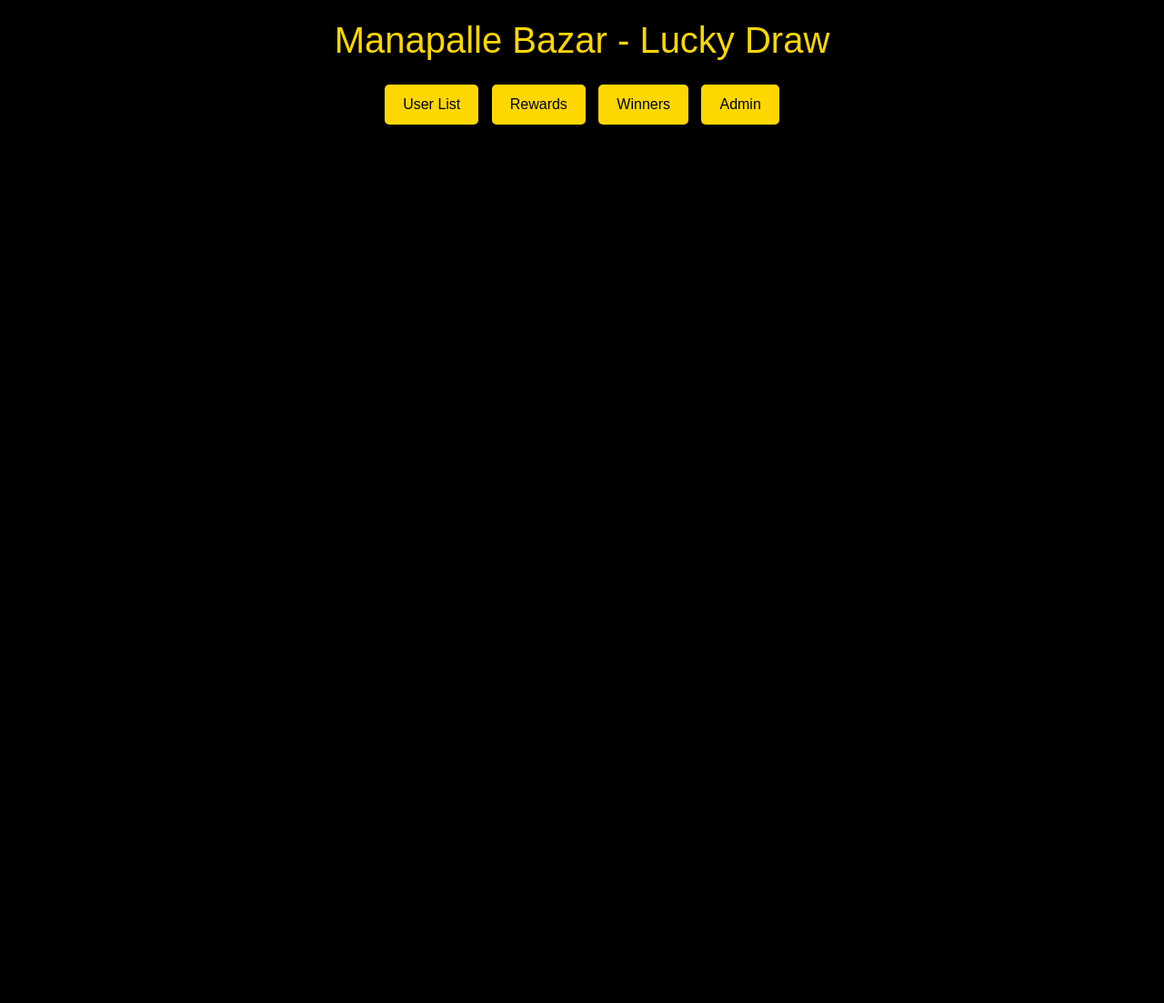
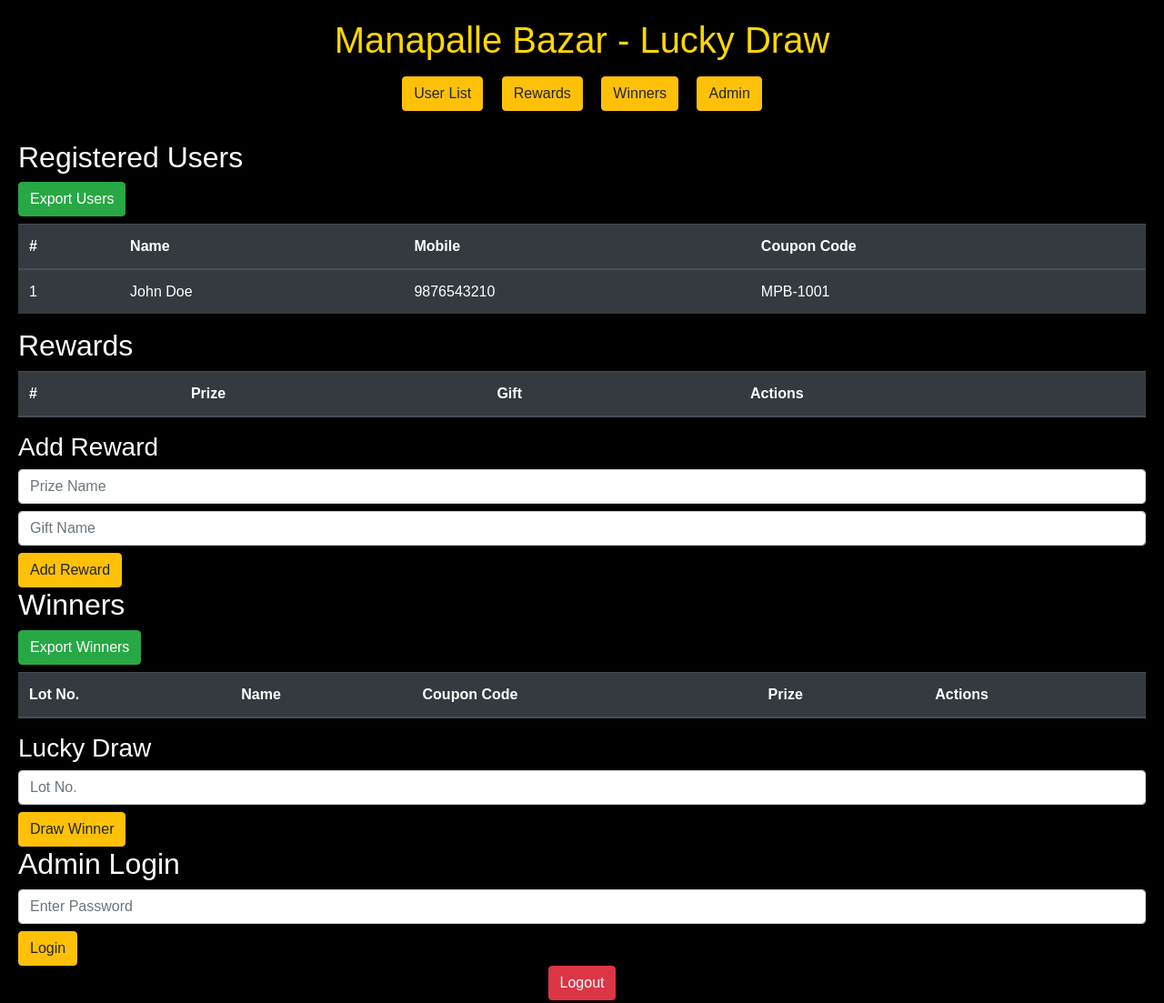
Before and after one commit to 9164646/Manapalle-Bazar-, a plain HTML site: page index.html in a window 1280 px wide. Shown: the whole page at 91% size. Before the commit the page ends 800 px from the top, so only its background shows below. Drawn offline with nearby package versions, Linux system fonts and the light colour scheme.

Commit message:
Update index.html

```diff
--- a/index.html
+++ b/index.html
@@ -7,31 +7,24 @@
     <title>Manapalle Bazar - Lucky Draw</title>
     <link rel="stylesheet" href="https://stackpath.bootstrapcdn.com/bootstrap/4.5.2/css/bootstrap.min.css">
     <script src="https://cdn.jsdelivr.net/npm/canvas-confetti@1.4.0"></script>
-    <style>
-        body { background: #000; color: #fff; font-family: Arial, sans-serif; padding: 20px; }
-        h1 { color: #FFD700; margin-bottom: 20px; text-align: center; }
-        .btn-custom { background: #FFD700; color: #000; border: none; padding: 10px 20px; margin: 5px; border-radius: 5px; cursor: pointer; }
-        table { width: 100%; background: #fff; color: #000; margin-top: 20px; border-radius: 5px; }
-        th, td { padding: 10px; border: 1px solid #ddd; }
-        .hidden { display: none; }
-    </style>
 </head>
-<body>
+<body style="background: #000; color: #fff; font-family: Arial, sans-serif; padding: 20px;">
 
-<h1>Manapalle Bazar - Lucky Draw</h1>
+<h1 class="text-center" style="color: #FFD700;">Manapalle Bazar - Lucky Draw</h1>
 
 <div id="navigation" class="text-center mb-4">
-    <button class="btn-custom" onclick="showSection('userList')">User List</button>
-    <button class="btn-custom" onclick="showSection('rewardList')">Rewards</button>
-    <button class="btn-custom" onclick="showSection('winnerList')">Winners</button>
-    <button class="btn-custom" onclick="window.location.href='?admin=true'">Admin</button>
+    <button class="btn btn-warning m-2" onclick="showSection('userList')">User List</button>
+    <button class="btn btn-warning m-2" onclick="showSection('rewardList')">Rewards</button>
+    <button class="btn btn-warning m-2" onclick="showSection('winnerList')">Winners</button>
+    <button class="btn btn-warning m-2" onclick="window.location.href='?admin=true'">Admin</button>
 </div>
 
 <!-- User List -->
 <div id="userList" class="hidden">
     <h2>Registered Users</h2>
-    <table class="table">
-        <thead><tr><th>S. No.</th><th>Name</th><th>Mobile</th><th>Coupon Code</th></tr></thead>
+    <button class="btn btn-success mb-2" onclick="exportToCSV('users')">Export Users</button>
+    <table class="table table-dark">
+        <thead><tr><th>#</th><th>Name</th><th>Mobile</th><th>Coupon Code</th></tr></thead>
         <tbody id="userTableBody"></tbody>
     </table>
 </div>
@@ -39,8 +32,8 @@
 <!-- Reward List -->
 <div id="rewardList" class="hidden">
     <h2>Rewards</h2>
-    <table class="table">
-        <thead><tr><th>S. No.</th><th>Prize</th><th>Gift</th><th id="adminRewardActions" class="hidden">Actions</th></tr></thead>
+    <table class="table table-dark">
+        <thead><tr><th>#</th><th>Prize</th><th>Gift</th><th id="adminRewardActions" class="hidden">Actions</th></tr></thead>
         <tbody id="rewardTableBody"></tbody>
     </table>
 
@@ -48,14 +41,15 @@
         <h3>Add Reward</h3>
         <input type="text" id="rewardPrize" placeholder="Prize Name" class="form-control mb-2">
         <input type="text" id="rewardGift" placeholder="Gift Name" class="form-control mb-2">
-        <button class="btn-custom" onclick="addReward()">Add Reward</button>
+        <button class="btn btn-warning" onclick="addReward()">Add Reward</button>
     </div>
 </div>
 
 <!-- Winner List -->
 <div id="winnerList" class="hidden">
     <h2>Winners</h2>
-    <table class="table">
+    <button class="btn btn-success mb-2" onclick="exportToCSV('winners')">Export Winners</button>
+    <table class="table table-dark">
         <thead><tr><th>Lot No.</th><th>Name</th><th>Coupon Code</th><th>Prize</th><th id="adminWinnerActions" class="hidden">Actions</th></tr></thead>
         <tbody id="winnersTableBody"></tbody>
     </table>
@@ -63,7 +57,7 @@
     <div id="drawActions" class="hidden">
         <h3>Lucky Draw</h3>
         <input type="number" id="lotNumber" placeholder="Lot No." class="form-control mb-2">
-        <button class="btn-custom" onclick="drawWinner()">Draw Winner</button>
+        <button class="btn btn-warning" onclick="drawWinner()">Draw Winner</button>
     </div>
 </div>
 
@@ -71,23 +65,24 @@
 <div id="adminLogin" class="hidden">
     <h2>Admin Login</h2>
     <input type="password" id="adminPassword" placeholder="Enter Password" class="form-control mb-2">
-    <button class="btn-custom" onclick="validateAdmin()">Login</button>
+    <button class="btn btn-warning" onclick="validateAdmin()">Login</button>
+</div>
+
+<!-- Logout Button -->
+<div id="adminLogout" class="hidden text-center">
+    <button class="btn btn-danger" onclick="logoutAdmin()">Logout</button>
 </div>
 
 <script>
     const urlParams = new URLSearchParams(window.location.search);
     const isAdmin = urlParams.get('admin') === 'true';
-
     let users = JSON.parse(localStorage.getItem('users')) || [
-        { name: 'John Doe', mobile: '9876543210', coupon: 'MPB-1001' },
-        { name: 'Jane Doe', mobile: '9876543211', coupon: 'MPB-1002' }
+        { name: 'John Doe', mobile: '9876543210', coupon: 'MPB-1001' }
     ];
     let rewards = JSON.parse(localStorage.getItem('rewards')) || [];
     let winners = JSON.parse(localStorage.getItem('winners')) || [];
 
-    if (isAdmin) {
-        document.getElementById('adminLogin').classList.remove('hidden');
-    }
+    if (isAdmin) document.getElementById('adminLogin').classList.remove('hidden');
 
     function validateAdmin() {
         if (document.getElementById('adminPassword').value === '1234') {
@@ -96,10 +91,13 @@
             document.getElementById('adminWinnerActions').classList.remove('hidden');
             document.getElementById('rewardActions').classList.remove('hidden');
             document.getElementById('drawActions').classList.remove('hidden');
+            document.getElementById('adminLogout').classList.remove('hidden');
             renderData();
-        } else {
-            alert('Wrong password!');
-        }
+        } else alert('Wrong password!');
+    }
+
+    function logoutAdmin() {
+        window.location.href = window.location.pathname;
     }
 
     function showSection(section) {
@@ -114,11 +112,11 @@
         ).join('');
 
         document.getElementById('rewardTableBody').innerHTML = rewards.map((r, i) =>
-            `<tr><td>${i + 1}</td><td>${r.prize}</td><td>${r.gift}</td>${isAdmin ? `<td><button onclick="deleteReward(${i})" class="btn btn-danger btn-sm">Delete</button></td>` : ''}</tr>`
+            `<tr><td>${i + 1}</td><td>${r.prize}</td><td>${r.gift}</td></tr>`
         ).join('');
 
         document.getElementById('winnersTableBody').innerHTML = winners.map((w, i) =>
-            `<tr><td>${w.lot}</td><td>${w.name}</td><td>${w.coupon}</td><td>${w.prize}</td>${isAdmin ? `<td><button onclick="deleteWinner(${i})" class="btn btn-danger btn-sm">Delete</button></td>` : ''}</tr>`
+            `<tr><td>${w.lot}</td><td>${w.name}</td><td>${w.coupon}</td><td>${w.prize}</td></tr>`
         ).join('');
     }
 
@@ -129,35 +127,31 @@
             rewards.push({ prize, gift });
             localStorage.setItem('rewards', JSON.stringify(rewards));
             renderData();
-        }
+        } else alert('Please fill in both fields!');
     }
 
     function drawWinner() {
-        if (users.length === 0 || rewards.length === 0) {
-            alert('No participants or rewards available!');
+        const lot = document.getElementById('lotNumber').value;
+        if (winners.some(w => w.lot === lot)) {
+            alert('Lot number already used!');
             return;
         }
         const winner = users[Math.floor(Math.random() * users.length)];
         const prize = rewards.shift();
-        const lot = document.getElementById('lotNumber').value || winners.length + 1;
         winners.push({ lot, name: winner.name, coupon: winner.coupon, prize: prize.prize });
-
         localStorage.setItem('winners', JSON.stringify(winners));
         localStorage.setItem('rewards', JSON.stringify(rewards));
         confetti();
         renderData();
     }
 
-    function deleteReward(index) {
-        rewards.splice(index, 1);
-        localStorage.setItem('rewards', JSON.stringify(rewards));
-        renderData();
-    }
-
-    function deleteWinner(index) {
-        winners.splice(index, 1);
-        localStorage.setItem('winners', JSON.stringify(winners));
-        renderData();
+    function exportToCSV(type) {
+        let data = type === 'users' ? users : winners;
+        let csv = data.map(row => Object.values(row).join(",")).join("\n");
+        let link = document.createElement('a');
+        link.href = 'data:text/csv;charset=utf-8,' + encodeURIComponent(csv);
+        link.download = `${type}.csv`;
+        link.click();
     }
 
     renderData();
```
